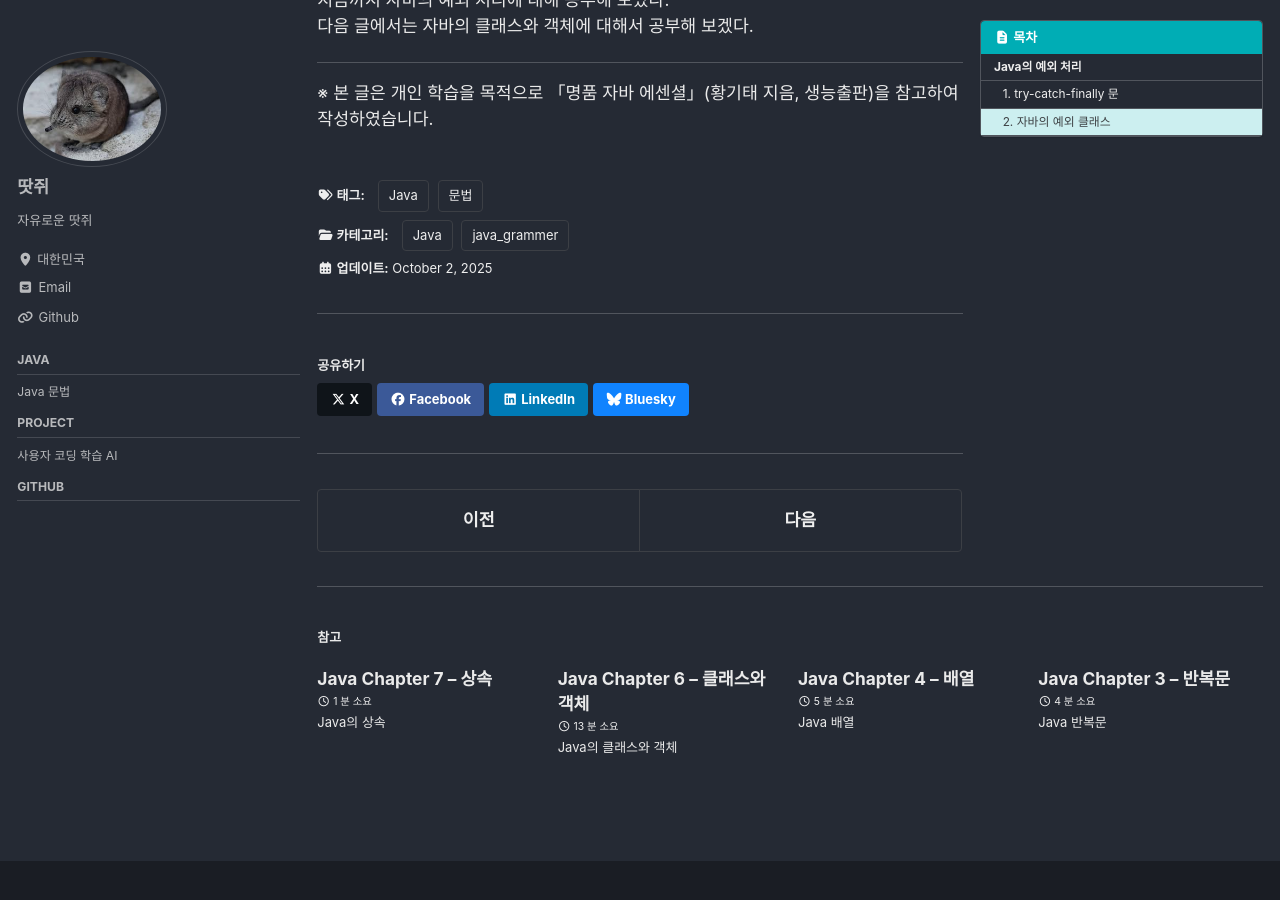
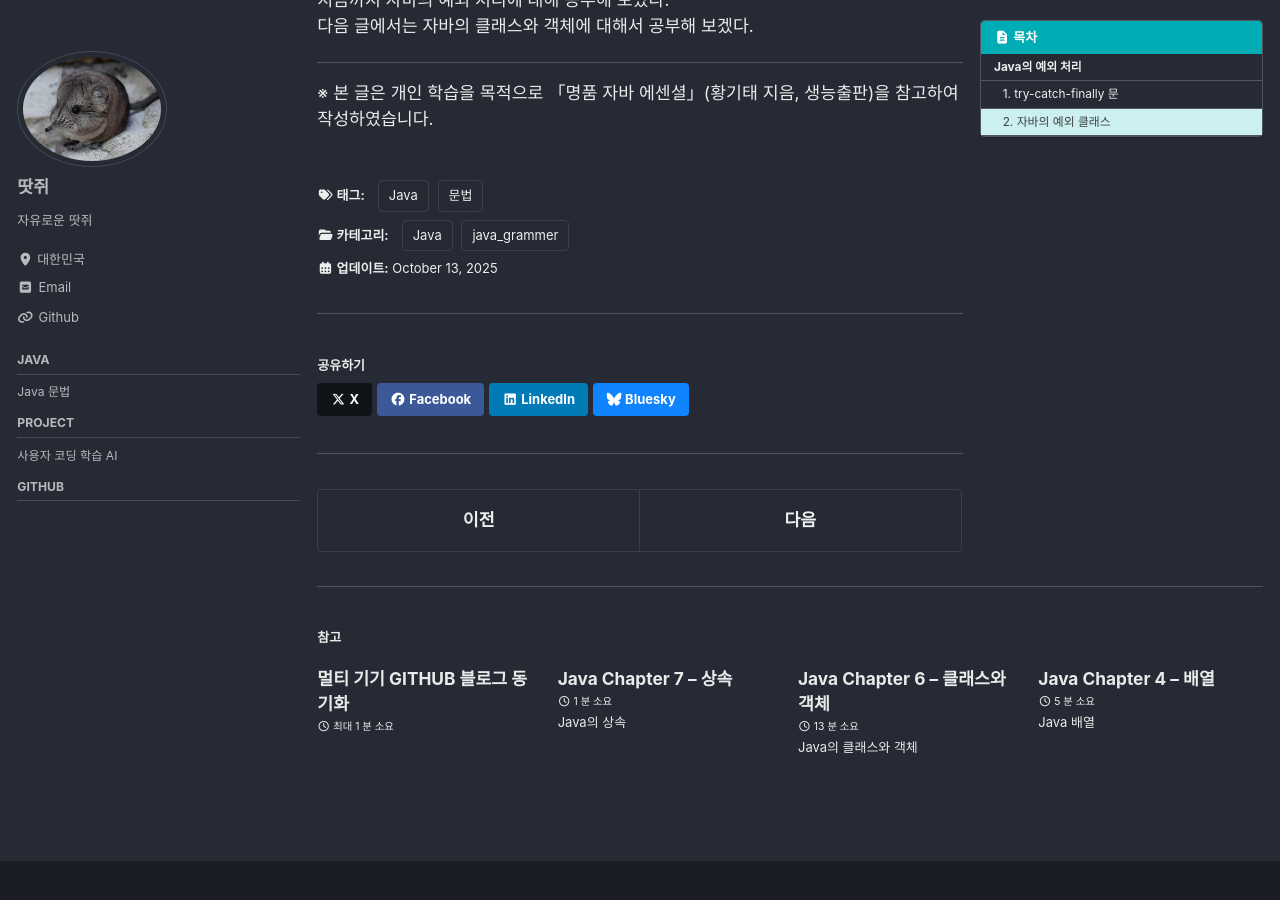
Before and after one commit to jaeseo0214/jaeseo0214.github.io, a Jekyll site: the page built from _posts/2025-10-13-Java_Ch5.md, in a window 1280 px wide and 900 px high, scrolled down 3189 px. Built offline with Jekyll 4.4.1, drawn with Linux system fonts in a browser that asks for light colours; cached includes are drawn as plain includes.

Commit message:
Update setting
A

```diff
--- a/_posts/2025-10-13-Java_Ch5.md
+++ b/_posts/2025-10-13-Java_Ch5.md
@@ -1,7 +1,7 @@
 ---
 layout: single
 title: "Java Chapter 5 – 예외 처리"
-date: 2025-10-02
+date: 2025-10-13
 categories:
   - Java
   - java_grammer
--- /dev/null
+++ b/_posts/2025-12-15-Github_Sync.md
@@ -0,0 +1,16 @@
+---
+layout: single
+title: "멀티 기기 GITHUB 블로그 동기화"
+date: 2025-12-15
+categories:
+  - GITHUB
+  - java_grammer
+tags: [GitHub, 설정]
+author_profile: true
+read_time: true
+comments: true
+share: true
+related: true
+sidebar:
+  nav: "categories_sidebar"
+---
```
Also changed, not shown: _posts/2025-10-05-Java_Ch2.md (+1 -1 lines), _posts/2025-10-07-Java_Ch3.md (+1 -1 lines), _posts/2025-10-11-Java_Ch4.md (+1 -1 lines), _posts/2025-11-06-Java_Ch6.md (+1 -1 lines), _posts/2025-12-14-Java_Ch7.md (+1 -1 lines).
